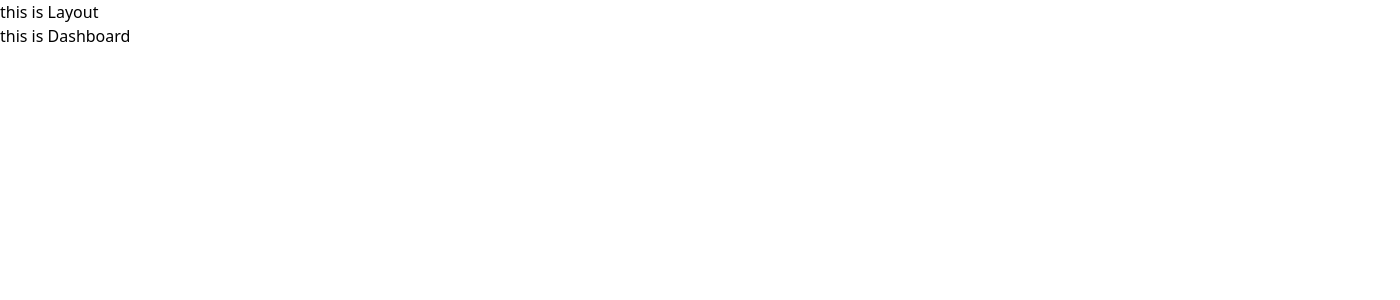
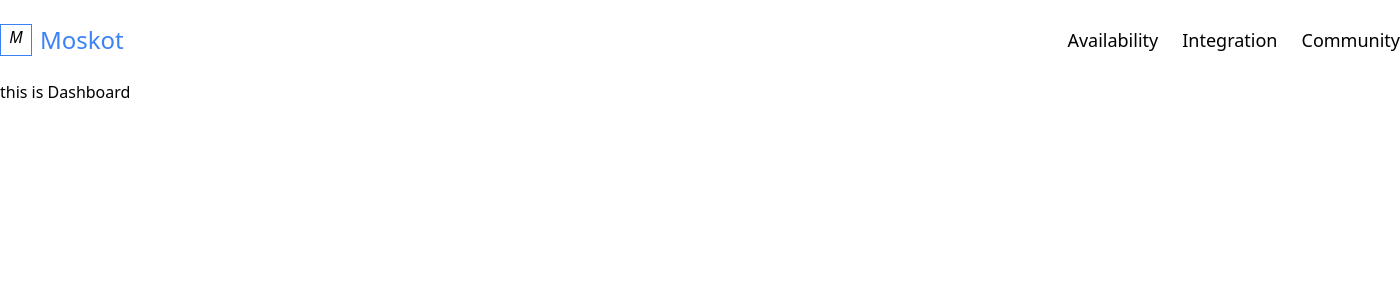
Before and after one commit to hasanrana21/moskot, a Next.js app: page /dashboard in a window 1280 px wide. Shown: the top 300 px of the page, 1400 px wide, since content can reach past the window. Built offline with nearby package versions, Linux system fonts and the light colour scheme.

Commit message:
design: navbar added

```diff
--- /dev/null
+++ b/components/common/navbar/index.tsx
@@ -0,0 +1,27 @@
+import React from "react";
+
+const Navbar = () => {
+  return (
+    <div className="section flex justify-between items-center py-6">
+      <div className="flex items-center space-x-2">
+        <div className="h-8 w-8 border border-blue-500 text-center italic">
+          M
+        </div>
+        <span className="font-semibod text-blue-500 text-2xl">Moskot</span>
+      </div>
+      <ul className="flex items-center space-x-6">
+        <li className="lg:text-lg text-base font-medium cursor-pointer">
+          Availability
+        </li>
+        <li className="lg:text-lg text-base font-medium cursor-pointer">
+          Integration
+        </li>
+        <li className="lg:text-lg text-base font-medium cursor-pointer">
+          Community
+        </li>
+      </ul>
+    </div>
+  );
+};
+
+export default Navbar;
--- a/layouts/main/MainLayout.tsx
+++ b/layouts/main/MainLayout.tsx
@@ -1,9 +1,10 @@
+import Navbar from "@/components/common/navbar";
 import React from "react";
 
 const MainLayout = ({ children }: any) => {
   return (
     <main>
-      <h3>this is Layout</h3>
+      <Navbar />
       <div>{children}</div>
     </main>
   );
--- a/styles/globals.css
+++ b/styles/globals.css
@@ -9,5 +9,5 @@ body {
 }
 
 .section {
-  @apply w-[800px] mx-auto;
+  @apply w-[1400px] mx-auto;
 }
```
